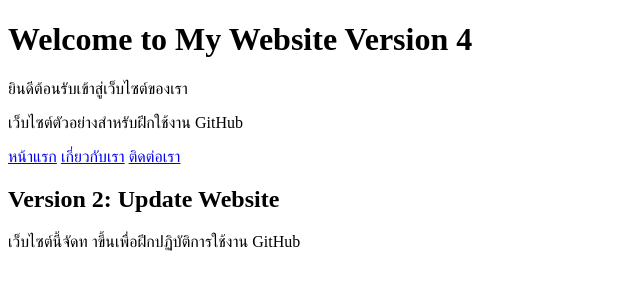
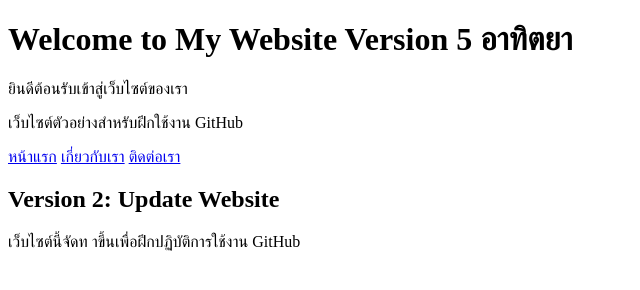
Before and after one commit to 68319010023-cmyk/69Dev03-github-put-, a plain HTML site: page index.html in a window 1280 px wide. Shown: the whole page, without its empty margins (0-640 px from the left). Drawn offline with Linux system fonts and the light colour scheme.

Commit message:
Website Version 5

```diff
--- a/index.html
+++ b/index.html
@@ -6,7 +6,7 @@
     <title>Document</title>
 </head>
 <body>
-    <h1>Welcome to My Website Version 4</h1>
+    <h1>Welcome to My Website Version 5  อาทิตยา</h1>
         <p>ยินดีต้อนรับเข้าสู่เว็บไซต์ของเรา</p>
         <p>เว็บไซต์ตัวอย่างสำหรับฝึกใช้งาน GitHub</p>
         <a href="index.html">หน้าแรก</a>
```
